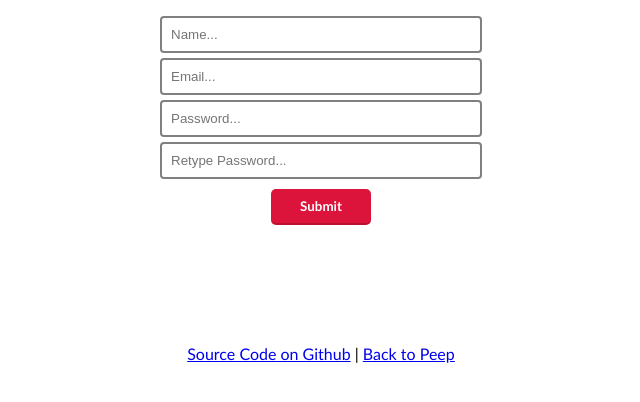
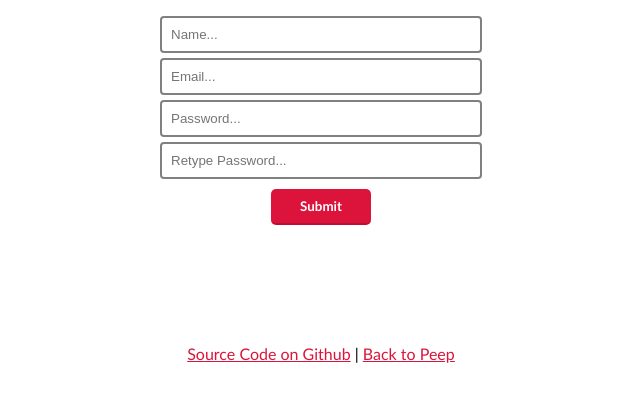
Before and after one commit to TawsifTorabi/peep, a plain HTML site: page snippets/flying-submit-button/source/index.html in a window 1280 px wide. Shown: the part 172-574 px from the top of the page, without its empty margins (301-941 px from the left). Drawn offline with Linux system fonts and the light colour scheme.

Commit message:
Update style.css

```diff
--- a/snippets/flying-submit-button/source/style.css
+++ b/snippets/flying-submit-button/source/style.css
@@ -1,4 +1,4 @@
-html{
+		html{
 			font-family: Trebuchet MS;
 		}
 		.alert {
@@ -64,3 +64,5 @@ html{
 			border-radius: 4px;
 			box-shadow: inset 0px 0px 4px #dc143cb3;
 		}
+
+		a{color: crimson;}
```
